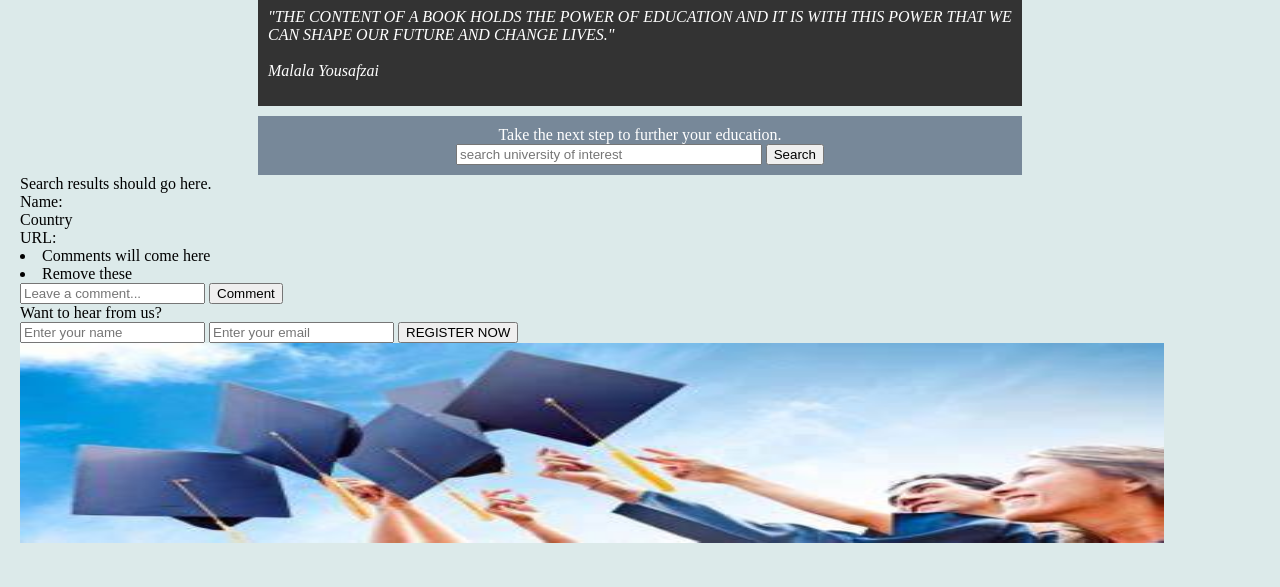
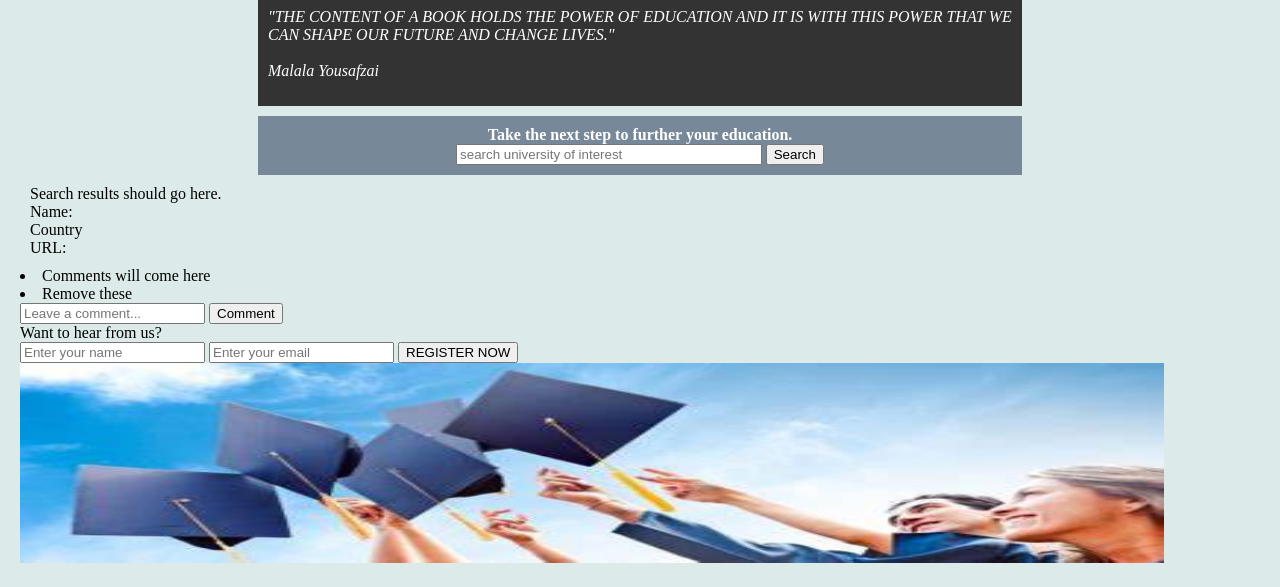
Before and after one commit to evansochieng/Phase1-Independent-Project, a plain HTML site: page index.html in a window 1280 px wide. Shown: the part 302-889 px from the top of the page. Drawn offline with Linux system fonts and the light colour scheme.

Commit message:
Position search results

```diff
--- a/index.css
+++ b/index.css
@@ -45,9 +45,20 @@ body {
     margin-top: 10px;
     border: 5px;
     padding: 10px;
+    align-items: center;
     text-align: center;
+    display: block;
 }
 
 #search-input {
     width: 40%;
 }
+
+#search-details {
+    display: block;
+    justify-content: center;
+    align-items: center;
+    width: 60%;
+    border: 5px;
+    padding: 10px;
+}
--- a/index.html
+++ b/index.html
@@ -26,7 +26,7 @@
     </div>
     <!--Add search form-->
     <div class="search">
-        <div>Take the next step to further your education.</div>
+        <div><strong>Take the next step to further your education.</strong></div>
         <form id="search-form" class="search-form">
             <input id="search-input" name="search-uni" type="text" placeholder="search university of interest">
             <button id="search-button">Search</button>
```
